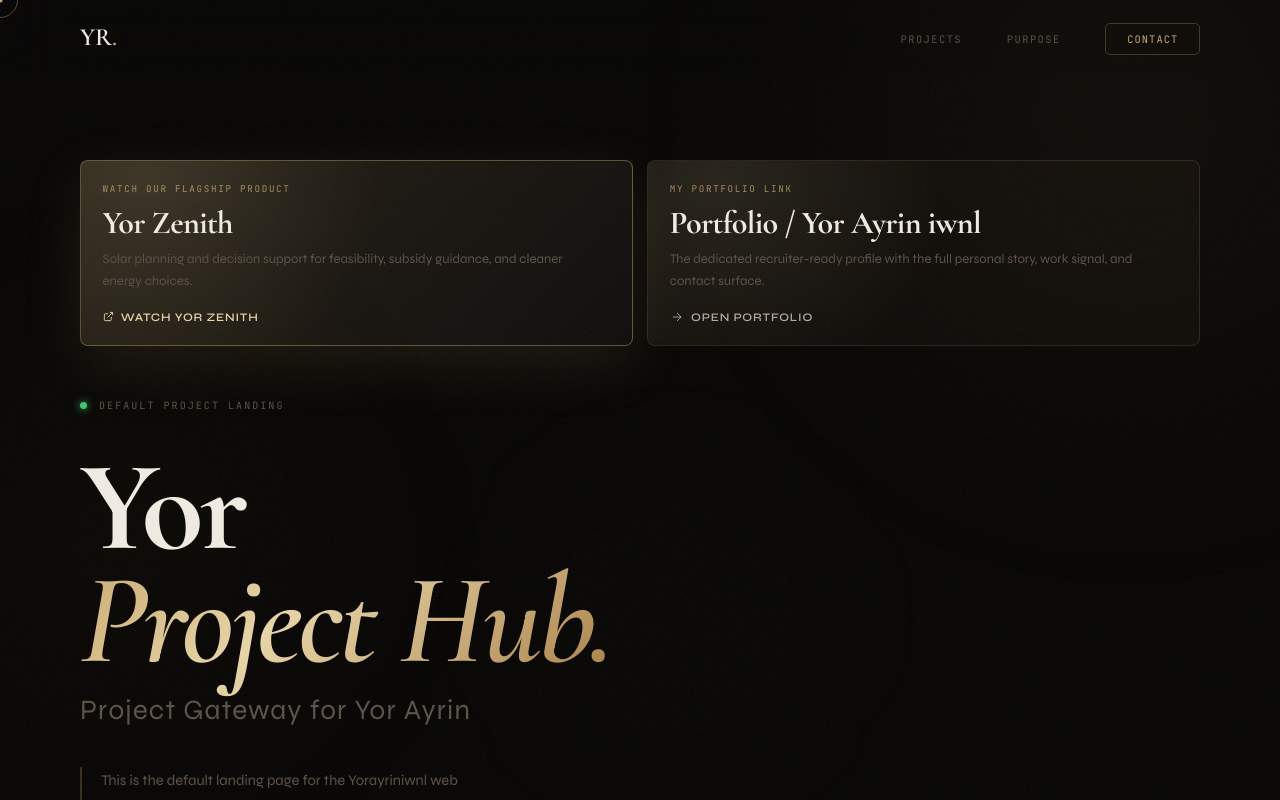
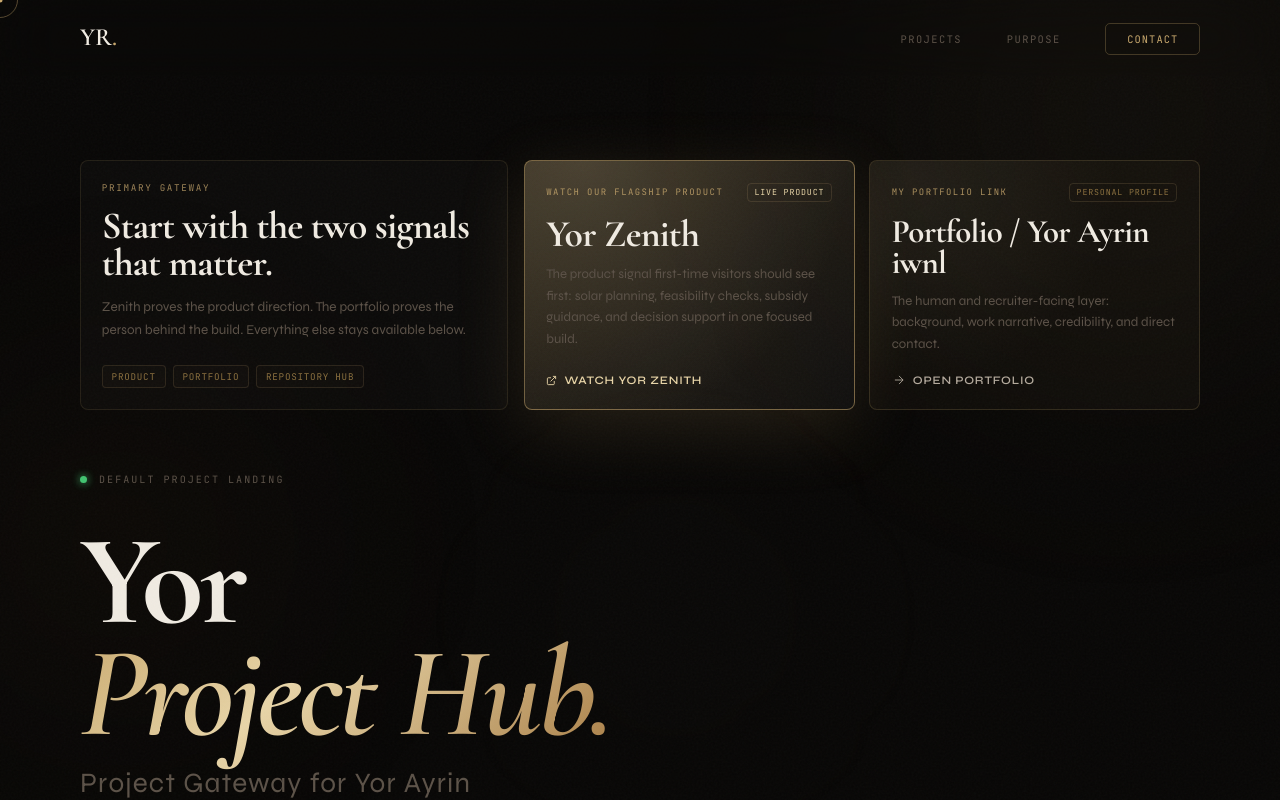
Before and after one commit to yorayriniwnl/Yorayriniwnl.in, a React (Vite) app: page / in a window 1280 px wide. Shown: the top 800 px of the page. Built offline with nearby package versions, Linux system fonts and the light colour scheme.

Commit message:
Refine premium gateway hierarchy

```diff
--- a/Portfolio.tsx
+++ b/Portfolio.tsx
@@ -438,6 +438,7 @@ const GlobalStyles = () => (
 
     /* ── RESPONSIVE ── */
     @media (max-width: 860px) {
+      .premium-gateway { grid-template-columns: 1fr !important; }
       .premium-strip   { grid-template-columns: 1fr !important; }
       .projects-grid    { grid-template-columns: 1fr !important; }
       .featured-layout  { flex-direction: column !important; }
@@ -1036,31 +1037,100 @@ const PremiumTopLinks: React.FC = () => {
     {
       eyebrow: "Watch our flagship product",
       title: "Yor Zenith",
-      desc: "Solar planning and decision support for feasibility, subsidy guidance, and cleaner energy choices.",
+      desc: "The product signal first-time visitors should see first: solar planning, feasibility checks, subsidy guidance, and decision support in one focused build.",
       href: "https://zenith-xi-snowy.vercel.app/",
       action: "Watch Yor Zenith",
       icon: <IconExternal />,
       featured: true,
+      meta: "Live product",
     },
     {
       eyebrow: "My portfolio link",
       title: "Portfolio / Yor Ayrin iwnl",
-      desc: "The dedicated recruiter-ready profile with the full personal story, work signal, and contact surface.",
+      desc: "The human and recruiter-facing layer: background, work narrative, credibility, and direct contact.",
       href: PORTFOLIO_INFO.portfolio,
       action: "Open Portfolio",
       icon: <IconArrow />,
       featured: false,
+      meta: "Personal profile",
     },
   ];
 
   return (
+    <div className="premium-gateway" style={{
+      display: "grid",
+      gridTemplateColumns: "0.86fr 1.36fr",
+      gap: "1rem",
+      alignItems: "stretch",
+      marginBottom: "3.6rem",
+    }}>
+      <div style={{
+        border: "1px solid rgba(201,169,110,0.12)",
+        borderRadius: "var(--r-sm)",
+        background: "rgba(255,255,255,0.018)",
+        padding: "1.3rem",
+        minHeight: 196,
+        display: "flex",
+        flexDirection: "column",
+        justifyContent: "space-between",
+      }}>
+        <div>
+          <div style={{
+            fontFamily: "'JetBrains Mono', monospace",
+            fontSize: ".58rem",
+            letterSpacing: ".18em",
+            textTransform: "uppercase",
+            color: "var(--gold)",
+            opacity: .76,
+            marginBottom: ".9rem",
+          }}>
+            Primary gateway
+          </div>
+          <h2 style={{
+            fontFamily: "'Cormorant Garamond', serif",
+            fontSize: "clamp(1.9rem, 3vw, 2.65rem)",
+            lineHeight: .96,
+            fontWeight: 700,
+            letterSpacing: "-.02em",
+            color: "var(--cream)",
+            marginBottom: ".85rem",
+          }}>
+            Start with the two signals that matter.
+          </h2>
+          <p style={{ color: "var(--muted)", fontSize: ".84rem", lineHeight: 1.72 }}>
+            Zenith proves the product direction. The portfolio proves the person behind the build. Everything else stays available below.
+          </p>
+        </div>
+        <div style={{
+          display: "flex",
+          gap: ".45rem",
+          flexWrap: "wrap",
+          marginTop: "1.15rem",
+        }}>
+          {["Product", "Portfolio", "Repository hub"].map(label => (
+            <span key={label} style={{
+              fontFamily: "'JetBrains Mono', monospace",
+              fontSize: ".58rem",
+              letterSpacing: ".08em",
+              textTransform: "uppercase",
+              color: "var(--gold-d)",
+              border: "1px solid rgba(201,169,110,0.14)",
+              borderRadius: 4,
+              padding: ".28rem .55rem",
+              background: "rgba(201,169,110,0.025)",
+            }}>
+              {label}
+            </span>
+          ))}
+        </div>
+      </div>
+
       <div className="premium-strip" style={{
         display: "grid",
         gridTemplateColumns: "repeat(2, minmax(0, 1fr))",
         gap: ".9rem",
-      marginBottom: "3rem",
-    }}>
-      {premiumLinks.map(({ eyebrow, title, desc, href, action, icon, featured }) => (
+      }}>
+        {premiumLinks.map(({ eyebrow, title, desc, href, action, icon, featured, meta }) => (
           <a
             key={title}
             href={href}
@@ -1069,12 +1139,12 @@ const PremiumTopLinks: React.FC = () => {
             style={{
               position: "relative",
               overflow: "hidden",
-            minHeight: 150,
+              minHeight: 196,
               padding: "1.35rem",
               borderRadius: "var(--r-sm)",
-            border: featured ? "1px solid rgba(201,169,110,0.42)" : "1px solid rgba(201,169,110,0.16)",
+              border: featured ? "1px solid rgba(201,169,110,0.52)" : "1px solid rgba(201,169,110,0.18)",
               background: featured
-              ? "linear-gradient(135deg, rgba(201,169,110,0.16), rgba(255,255,255,0.035))"
+                ? "linear-gradient(135deg, rgba(201,169,110,0.2), rgba(255,255,255,0.04))"
                 : "rgba(201,169,110,0.035)",
               color: "var(--cream)",
               textDecoration: "none",
@@ -1082,56 +1152,78 @@ const PremiumTopLinks: React.FC = () => {
               flexDirection: "column",
               justifyContent: "space-between",
               gap: "1.1rem",
-            boxShadow: featured ? "0 18px 60px rgba(201,169,110,0.12)" : "none",
+              boxShadow: featured ? "0 18px 70px rgba(201,169,110,0.15)" : "none",
               transition: "transform .25s, border-color .25s, background .25s, box-shadow .25s",
             }}
             onMouseEnter={e => {
               e.currentTarget.style.transform = "translateY(-3px)";
-            e.currentTarget.style.borderColor = "rgba(201,169,110,0.62)";
+              e.currentTarget.style.borderColor = "rgba(201,169,110,0.66)";
               e.currentTarget.style.background = featured
-              ? "linear-gradient(135deg, rgba(201,169,110,0.22), rgba(255,255,255,0.055))"
+                ? "linear-gradient(135deg, rgba(201,169,110,0.26), rgba(255,255,255,0.06))"
                 : "rgba(201,169,110,0.06)";
-            e.currentTarget.style.boxShadow = "0 18px 62px rgba(201,169,110,0.14)";
+              e.currentTarget.style.boxShadow = "0 18px 72px rgba(201,169,110,0.16)";
             }}
             onMouseLeave={e => {
               e.currentTarget.style.transform = "";
-            e.currentTarget.style.borderColor = featured ? "rgba(201,169,110,0.42)" : "rgba(201,169,110,0.16)";
+              e.currentTarget.style.borderColor = featured ? "rgba(201,169,110,0.52)" : "rgba(201,169,110,0.18)";
               e.currentTarget.style.background = featured
-              ? "linear-gradient(135deg, rgba(201,169,110,0.16), rgba(255,255,255,0.035))"
+                ? "linear-gradient(135deg, rgba(201,169,110,0.2), rgba(255,255,255,0.04))"
                 : "rgba(201,169,110,0.035)";
-            e.currentTarget.style.boxShadow = featured ? "0 18px 60px rgba(201,169,110,0.12)" : "none";
+              e.currentTarget.style.boxShadow = featured ? "0 18px 70px rgba(201,169,110,0.15)" : "none";
             }}
           >
             <div style={{
               position: "absolute",
               inset: 0,
-            background: "radial-gradient(420px circle at 12% 10%, rgba(232,213,168,0.12), transparent 55%)",
+              background: featured
+                ? "radial-gradient(460px circle at 18% 0%, rgba(232,213,168,0.16), transparent 58%)"
+                : "radial-gradient(360px circle at 12% 8%, rgba(232,213,168,0.08), transparent 58%)",
               pointerEvents: "none",
             }}/>
             <div style={{ position: "relative" }}>
               <div style={{
+                display: "flex",
+                justifyContent: "space-between",
+                gap: ".8rem",
+                alignItems: "center",
+                marginBottom: ".85rem",
+              }}>
+                <div style={{
                   fontFamily: "'JetBrains Mono', monospace",
-              fontSize: ".58rem",
-              letterSpacing: ".18em",
+                  fontSize: ".56rem",
+                  letterSpacing: ".16em",
                   textTransform: "uppercase",
                   color: "var(--gold)",
-              opacity: .78,
-              marginBottom: ".75rem",
+                  opacity: .82,
                 }}>
                   {eyebrow}
                 </div>
-            <h2 style={{
+                <span style={{
+                  fontFamily: "'JetBrains Mono', monospace",
+                  fontSize: ".52rem",
+                  letterSpacing: ".1em",
+                  textTransform: "uppercase",
+                  color: featured ? "var(--gold-l)" : "var(--gold-d)",
+                  border: "1px solid rgba(201,169,110,0.16)",
+                  borderRadius: 4,
+                  padding: ".24rem .42rem",
+                  whiteSpace: "nowrap",
+                }}>
+                  {meta}
+                </span>
+              </div>
+              <h3 style={{
                 fontFamily: "'Cormorant Garamond', serif",
-              fontSize: "2rem",
-              lineHeight: 1,
+                fontSize: featured ? "2.35rem" : "2.05rem",
+                lineHeight: .96,
                 fontWeight: 700,
                 letterSpacing: "-.02em",
                 color: "var(--cream)",
-              marginBottom: ".65rem",
+                marginBottom: ".75rem",
               }}>
                 {title}
-            </h2>
-            <p style={{ color: "var(--muted)", fontSize: ".82rem", lineHeight: 1.65, maxWidth: 480 }}>
+              </h3>
+              <p style={{ color: "var(--muted)", fontSize: ".82rem", lineHeight: 1.65 }}>
                 {desc}
               </p>
             </div>
@@ -1152,6 +1244,7 @@ const PremiumTopLinks: React.FC = () => {
             </span>
           </a>
         ))}
+      </div>
     </div>
   );
 };
```
Lines whose indentation alone changed are shown as unchanged.
